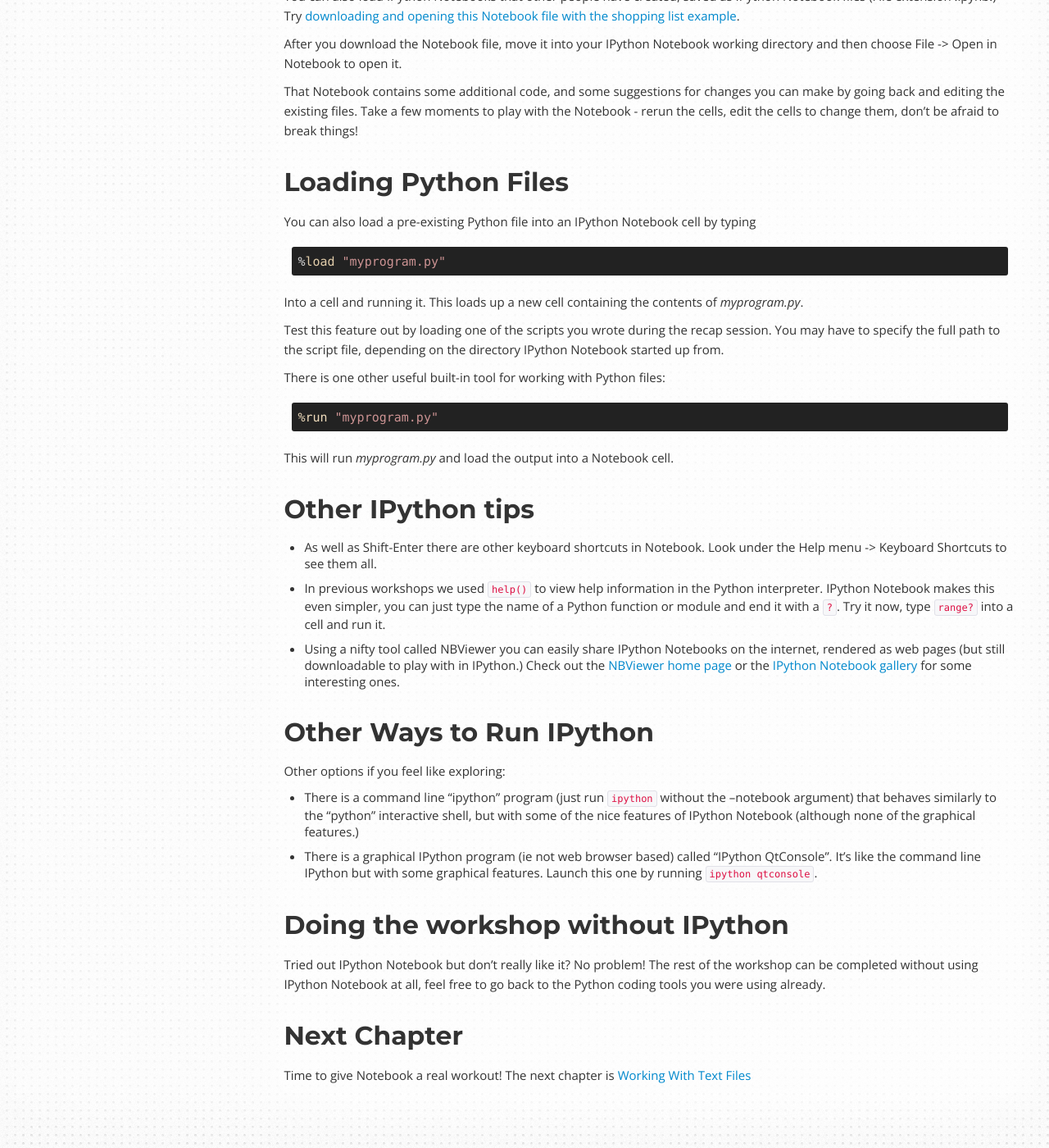
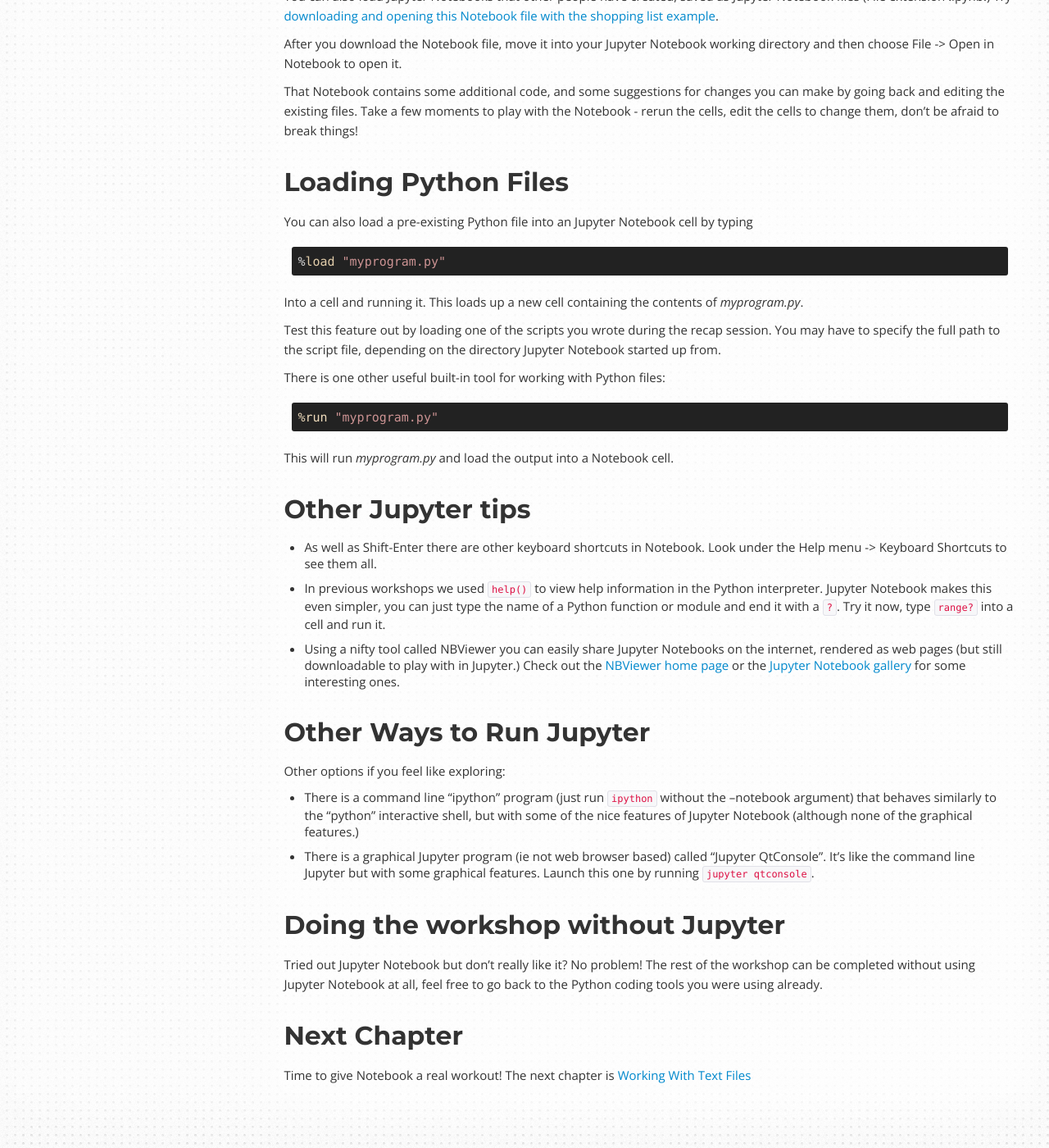
Before and after one commit to OpenTechSchool/python-data-intro, a Jekyll site: the page built from core/notebook.md, in a window 1280 px wide and 1400 px high, scrolled down 4364 px. Shown: the whole window at 82% size. Built offline with Jekyll 4.4.1, drawn with Linux system fonts in a browser that asks for light colours; Markdown is read by kramdown in place of the engine named in the settings; some of the changed text lies outside the part shown.

Commit message:
Rename IPython -> Jupyter
Since Jupyter is the new name for the notebook, while IPython is kept for the advanced REPL.

```diff
--- a/core/notebook.md
+++ b/core/notebook.md
@@ -1,34 +1,34 @@
 ---
 
 layout: ots
-title: Introducing IPython Notebook
+title: Introducing Jupyter Notebook
 
 ---
 
-# IPython Notebook
+# Jupyter Notebook
 
 Until now we've worked with Python either directly via the interactive Python console, or by writing Python programs using a text
 editor.
 
-However, there are other ways to work with Python. [IPython](http://ipython.org/) is a set of tools originally developed to make it easier for scientists to work with Python and data. It allows you to combine interactive Python exploration with prewritten programs and even text and equations for documentation.
+However, there are other ways to work with Python. [Jupyter](http://jupyter.org/) is a set of tools originally developed to make it easier for scientists to work with Python and data. It allows you to combine interactive Python exploration with prewritten programs and even text and equations for documentation.
 
-*IPython isn't a different programming language, it's just a set of computer programs for working with the Python language.*
+*Jupyter isn't a different programming language, it's just a set of computer programs for working with the Python language.*
 
-## Sneak Preview of IPython
+## Sneak Preview of Jupyter
 
-![A sample from the IPython Notebook introduction examples][ipn-example]
+![A sample from the Jupyter Notebook introduction examples][ipn-example]
 
-(This is just an example of what IPython Notebook can do, don't feel like you need to understand it just yet! If you want to type it into IPython Notebook later on, type the special command `%matplotlib inline` before you start - there's an explanation coming up in the Charts chapter.)
+(This is just an example of what Jupyter Notebook can do, don't feel like you need to understand it just yet! If you want to type it into Jupyter Notebook later on, type the special command `%matplotlib inline` before you start - there's an explanation coming up in the Charts chapter.)
 
-# Installing IPython Notebook
+# Installing Jupyter Notebook
 
-There are a number of ways to install IPython Notebook.
+There are a number of ways to install Jupyter Notebook.
 
-If you're using OS X or Windows, we recommend you download and install [Anaconda](http://continuum.io/downloads.html), which is a free bundled installer of Python together with many other useful tools (including IPython Notebook.)
+If you're using OS X or Windows, we recommend you download and install [Anaconda](http://continuum.io/downloads.html), which is a free bundled installer of Python together with many other useful tools (including Jupyter Notebook.)
 
 **Anaconda is a fairly large (around 300Mb) download so if you're at a workshop event we'll have some USB keys with the predownloaded installers to save on bandwidth**
 
-Anaconda comes with its own version of Python 2.7, IPython Notebook, plus other libraries like matplotlib and a package manager ("conda") that you can use to install other packages or other Python versions.
+Anaconda comes with its own version of Python 2.7, Jupyter Notebook, plus other libraries like matplotlib and a package manager ("conda") that you can use to install other packages or other Python versions.
 
 If you're using Linux, Anaconda is available as an option but we recommend you try to install the programs using your Linux distribution instead (see under "Alternative Options", below.)
 
@@ -38,76 +38,76 @@
 
 Anaconda (described above) is the easiest option for this workshop. There are some other installer options that you can test out if you'd like to try something different:
 
-* If you're on Linux, most package managers include IPython Notebook. For instance on Ubuntu or Debian:
+* If you're on Linux, most package managers include Jupyter Notebook. For instance on Ubuntu or Debian:
 
-        sudo apt-get install ipython-notebook python-matplotlib
+        sudo apt-get install jupyter-notebook python-matplotlib
 
-* If you have 'pip' installed (maybe from another OTS workshop) then you may be able to install IPython by itself (plus matplotlib) via 'pip', as follows:
+* If you have 'pip' installed (maybe from another OTS workshop) then you may be able to install Jupyter by itself (plus matplotlib) via 'pip', as follows:
 
-        pip install ipython[notebook]
+        pip install jupyter
 
 (If you're on OS X you may need Xcode to compile dependencies.)
 
-* If you can't get IPython Notebook to work on your computer at all, there's a hosted service called [Wakari](https://www.wakari.io/) that you can use for free. In this case your programs won't be running on your own computer, they'll be running "in the cloud" (i.e. on Wakari's servers somewhere else) and you'll just see the results in your web browser.
+* If you can't get Jupyter Notebook to work on your computer at all, there's a hosted service called [Wakari](https://www.wakari.io/) that you can use for free. In this case your programs won't be running on your own computer, they'll be running "in the cloud" (i.e. on Wakari's servers somewhere else) and you'll just see the results in your web browser.
 
 ## Note about Python 3
 
 Anaconda and some of the other installers come with Python version 2. You may have been using Python version 3 up until now, this is the version that the Introduction to Programming workshop encourages you to use.
 
-The Python world is slowly migrating towards using Python 3 for everything. IPython is available for both 2 & 3, but Anaconda comes with Python 2 as it includes some components which are still Python 2 only.
+The Python world is slowly migrating towards using Python 3 for everything. Jupyter is available for both 2 & 3, but Anaconda comes with Python 2 as it includes some components which are still Python 2 only.
 
 Python 2 and Python 3 have some minor incompatible differences in language syntax. The programs shown in this workshop are designed to work with both, but if you find some code that doesn't work (but perhaps works on your neighbour's computer) then this may be why.
 
 
-## Starting IPython Notebook
+## Starting Jupyter Notebook
 
-You interact with IPython Notebook using your web browser. The Notebook program creates a "web server" locally on your computer that you then connect to.
+You interact with Jupyter Notebook using your web browser. The Notebook program creates a "web server" locally on your computer that you then connect to.
 
-On Windows, you can find a launcher for IPython Notebook under Anaconda in the Start menu.
+On Windows, you can find a launcher for Jupyter Notebook under Anaconda in the Start menu.
 
-On Linux or OS X, you can start IPython Notebook from the command line. First open a terminal window, use 'cd' to navigate to the directory where you want to store your Python files and notebook document files. Then run this command:
+On Linux or OS X, you can start Jupyter Notebook from the command line. First open a terminal window, use 'cd' to navigate to the directory where you want to store your Python files and notebook document files. Then run this command:
 
-    ipython notebook
+    jupyter notebook
 
 You should see some output like this:
 
     [NotebookApp] Using existing profile dir: u'/home/gus/.ipython/profile_default'
     [NotebookApp] Serving notebooks from /home/gus/workshops
-    [NotebookApp] The IPython Notebook is running at: http://127.0.0.1:8888/
+    [NotebookApp] The Jupyter Notebook is running at: http://127.0.0.1:8888/
     [NotebookApp] Use Control-C to stop this server and shut down all kernels.
 
-A browser window may automatically open showing the IPython Notebook interface. If it doesn't open, you can copy-paste the "http" address from the output and paste it into your browser.
+A browser window may automatically open showing the Jupyter Notebook interface. If it doesn't open, you can copy-paste the "http" address from the output and paste it into your browser.
 
-Even though you're interacting with IPython Notebook using your browser, Notebook is running right there on your computer in that window. Only you have access to it.
+Even though you're interacting with Jupyter Notebook using your browser, Notebook is running right there on your computer in that window. Only you have access to it.
 
 
 ## First Steps with Notebook
 
 In your browser, click the "New Notebook" button and a new notebook will open up.
 
-![IPython Notebook empty][ipn-empty]
+![Jupyter Notebook empty][ipn-empty]
 
 The empty box at the top is the first "cell" for entering Python code.
 
 Try typing something like `print("Hello World")` into the cell. To run the code in the cell and see the output, click the Run button (play icon) on the toolbar, or type Shift-Enter:
 
-![IPython Notebook Hello World][ipn-hello]
+![Jupyter Notebook Hello World][ipn-hello]
 
 You'll see that whenever you run a cell, a new empty cell appears where you can enter another set of Python statements. Try assigning a variable. Let's make another shopping list:
 
-![IPython Notebook Assign Variable][ipn-variable]
+![Jupyter Notebook Assign Variable][ipn-variable]
 
 When you Run this cell you won't see any output, but behind the scenes the variable "shopping list" has been assigned.
 
 We can see this by making a third cell to print the contents:
 
-![IPython Notebook Print Shopping List][ipn-list]
+![Jupyter Notebook Print Shopping List][ipn-list]
 
-You can do anything with IPython Notebook cells that you'd do with normal Python code. As you build up the notebook full of cells you create a history of the things you've done and the results that were printed.
+You can do anything with Jupyter Notebook cells that you'd do with normal Python code. As you build up the notebook full of cells you create a history of the things you've done and the results that were printed.
 
-## IPython Notebook Directory
+## Jupyter Notebook Directory
 
-When IPython Notebook starts up it prints a line like this:
+When Jupyter Notebook starts up it prints a line like this:
 
     [NotebookApp] Serving notebooks from /home/gus/workshops
 
@@ -115,7 +115,7 @@
 
 It can be helpful to make sure this directory is the directory where you plan to keep files related to your work.
 
-On Windows with Anaconda this directory is called "IPython Notebooks" inside "My Documents", and is created when you install Anaconda. On OS X, Linux or other Windows installations it's up to you which directory you use.
+On Windows with Anaconda this directory is called "Jupyter Notebooks" inside "My Documents", and is created when you install Anaconda. On OS X, Linux or other Windows installations it's up to you which directory you use.
 
 If you're launching from the command line, you can 'cd' to this directory before you launch Notebook.
 
@@ -124,21 +124,21 @@
 
 ## Loading Notebook Files
 
-You can also load IPython Notebooks that other people have created, saved as IPython Notebook files (File extension .ipynb.) Try [downloading and opening this Notebook file with the shopping list example](../files/shopping_list.ipynb).
+You can also load Jupyter Notebooks that other people have created, saved as Jupyter Notebook files (File extension .ipynb.) Try [downloading and opening this Notebook file with the shopping list example](../files/shopping_list.ipynb).
 
-After you download the Notebook file, move it into your IPython Notebook working directory and then choose File -> Open in Notebook to open it.
+After you download the Notebook file, move it into your Jupyter Notebook working directory and then choose File -> Open in Notebook to open it.
 
 That Notebook contains some additional code, and some suggestions for changes you can make by going back and editing the existing files. Take a few moments to play with the Notebook - rerun the cells, edit the cells to change them, don't be afraid to break things!
 
 ## Loading Python Files
 
-You can also load a pre-existing Python file into an IPython Notebook cell by typing
+You can also load a pre-existing Python file into an Jupyter Notebook cell by typing
 
     %load "myprogram.py"
 
 Into a cell and running it. This loads up a new cell containing the contents of *myprogram.py*.
 
-Test this feature out by loading one of the scripts you wrote during the recap session. You may have to specify the full path to the script file, depending on the directory IPython Notebook started up from.
+Test this feature out by loading one of the scripts you wrote during the recap session. You may have to specify the full path to the script file, depending on the directory Jupyter Notebook started up from.
 
 There is one other useful built-in tool for working with Python files:
 
@@ -146,26 +146,26 @@
 
 This will run *myprogram.py* and load the output into a Notebook cell.
 
-## Other IPython tips
+## Other Jupyter tips
 
 * As well as Shift-Enter there are other keyboard shortcuts in Notebook. Look under the Help menu -> Keyboard Shortcuts to see them all.
 
-* In previous workshops we used `help()` to view help information in the Python interpreter. IPython Notebook makes this even simpler, you can just type the name of a Python function or module and end it with a `?`. Try it now, type `range?` into a cell and run it.
+* In previous workshops we used `help()` to view help information in the Python interpreter. Jupyter Notebook makes this even simpler, you can just type the name of a Python function or module and end it with a `?`. Try it now, type `range?` into a cell and run it.
 
-* Using a nifty tool called NBViewer you can easily share IPython Notebooks on the internet, rendered as web pages (but still downloadable to play with in IPython.) Check out the [NBViewer home page](http://nbviewer.ipython.org/) or the [IPython Notebook gallery](https://github.com/ipython/ipython/wiki/A-gallery-of-interesting-IPython-Notebooks) for some interesting ones.
+* Using a nifty tool called NBViewer you can easily share Jupyter Notebooks on the internet, rendered as web pages (but still downloadable to play with in Jupyter.) Check out the [NBViewer home page](http://nbviewer.jupyter.org/) or the [Jupyter Notebook gallery](https://github.com/jupyter/jupyter/wiki/A-gallery-of-interesting-Jupyter-Notebooks) for some interesting ones.
 
-## Other Ways to Run IPython
+## Other Ways to Run Jupyter
 
 Other options if you feel like exploring:
 
-* There is a command line "ipython" program (just run `ipython` without the --notebook argument) that behaves similarly to the "python" interactive shell, but with some of the nice features of IPython Notebook (although none of the graphical features.)
+* There is a command line "ipython" program (just run `ipython` without the --notebook argument) that behaves similarly to the "python" interactive shell, but with some of the nice features of Jupyter Notebook (although none of the graphical features.)
 
-* There is a graphical IPython program (ie not web browser based) called "IPython QtConsole". It's like the command line IPython but with some graphical features. Launch this one by running `ipython qtconsole`.
+* There is a graphical Jupyter program (ie not web browser based) called "Jupyter QtConsole". It's like the command line Jupyter but with some graphical features. Launch this one by running `jupyter qtconsole`.
 
 
-## Doing the workshop without IPython
+## Doing the workshop without Jupyter
 
-Tried out IPython Notebook but don't really like it? No problem! The rest of the workshop can be completed without using IPython Notebook at all, feel free to go back to the Python coding tools you were using already.
+Tried out Jupyter Notebook but don't really like it? No problem! The rest of the workshop can be completed without using Jupyter Notebook at all, feel free to go back to the Python coding tools you were using already.
 
 ## Next Chapter
 
```
Also changed, not shown: index.md (+2 -2 lines).
